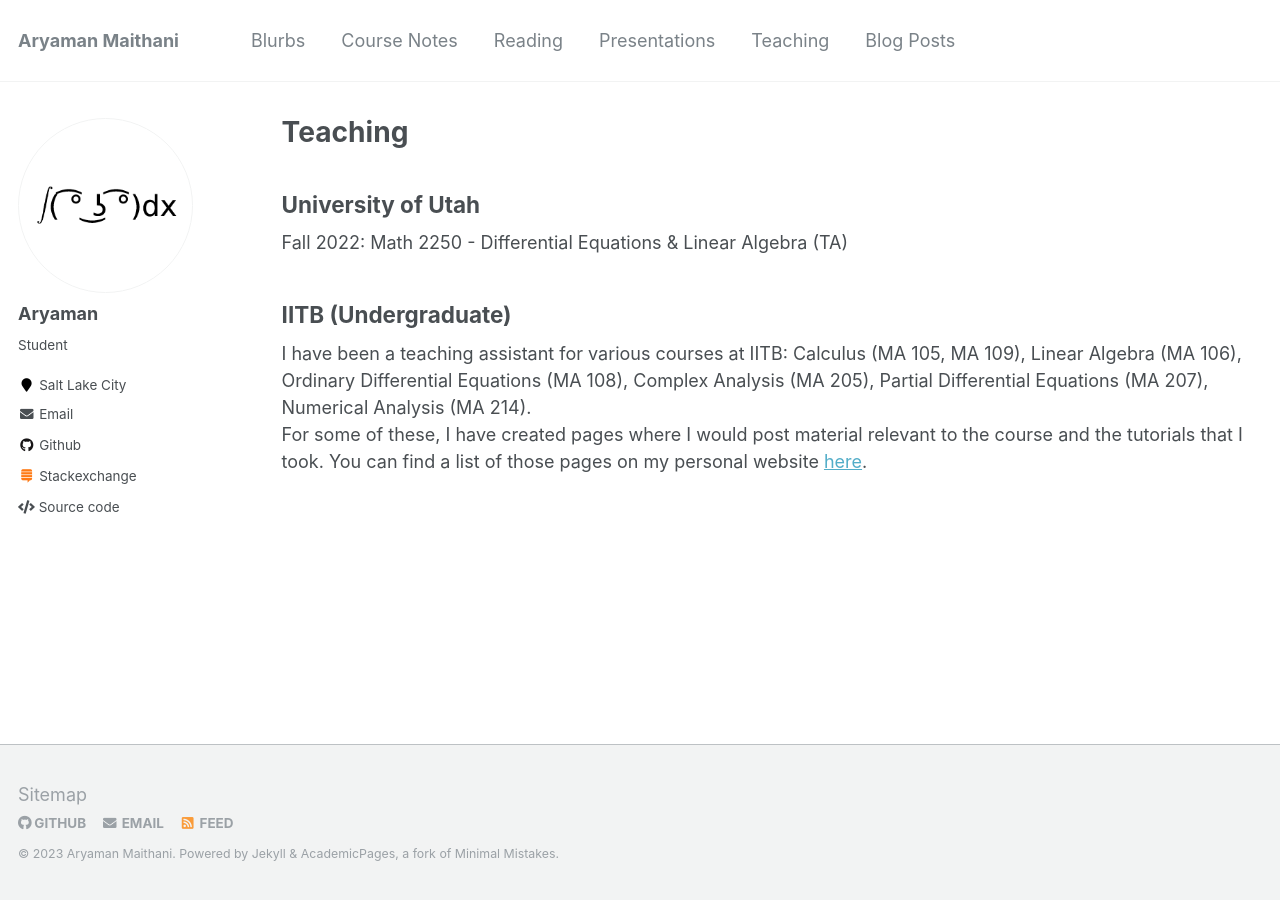
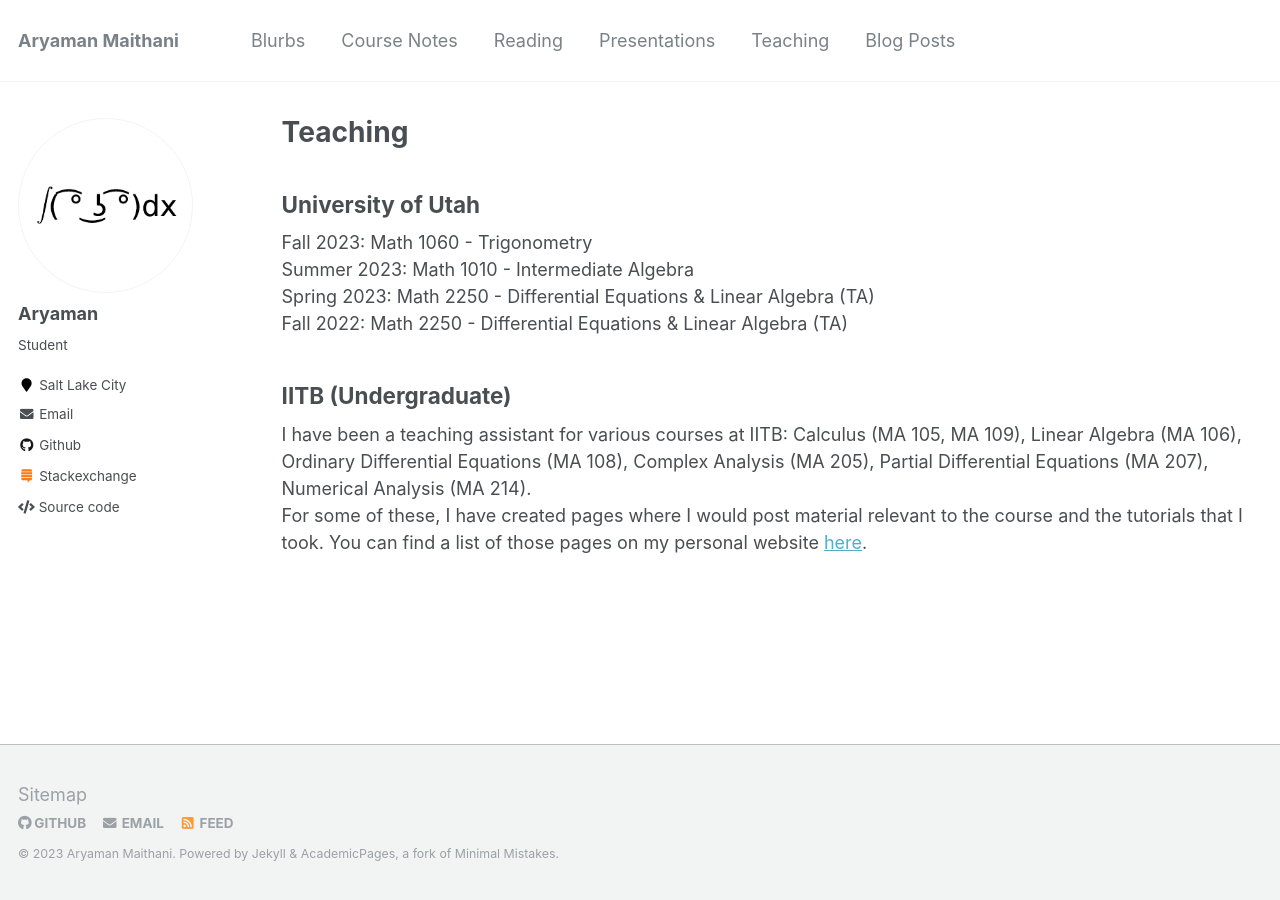
Before and after one commit to aryamanmaithani/math, a Jekyll site: the page built from _pages/teaching.html, in a window 1280 px wide. Built offline with Jekyll 4.4.1, drawn with Linux system fonts in a browser that asks for light colours.

Commit message:
updated fall 2023

```diff
--- a/_pages/teaching.html
+++ b/_pages/teaching.html
@@ -8,7 +8,10 @@ author_profile: true
 {% include base_path %}
 
 <h2>University of Utah</h2>
-Fall 2022: Math 2250 - Differential Equations & Linear Algebra (TA)
+Fall 2023:   Math 1060 - Trigonometry <br>
+Summer 2023: Math 1010 - Intermediate Algebra <br>
+Spring 2023: Math 2250 - Differential Equations & Linear Algebra (TA) <br>
+Fall 2022:   Math 2250 - Differential Equations & Linear Algebra (TA)
 
 <h2>IITB (Undergraduate)</h2>
 I have been a teaching assistant for various courses at IITB: Calculus (MA 105, MA 109), Linear Algebra (MA 106), Ordinary Differential Equations (MA 108), Complex Analysis (MA 205), Partial Differential Equations (MA 207), Numerical Analysis (MA 214). <br>
```
Also changed, not shown: 1 other file.
